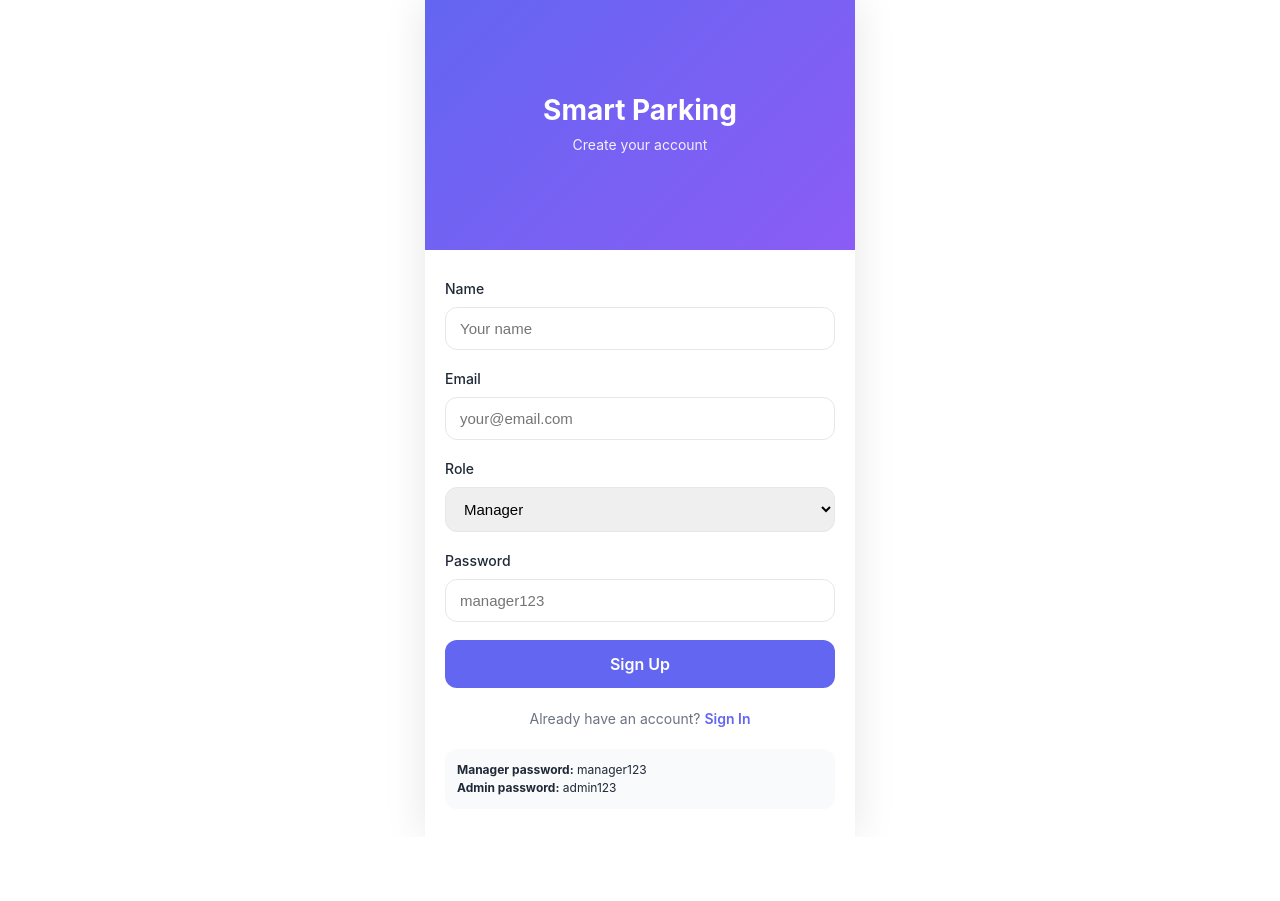
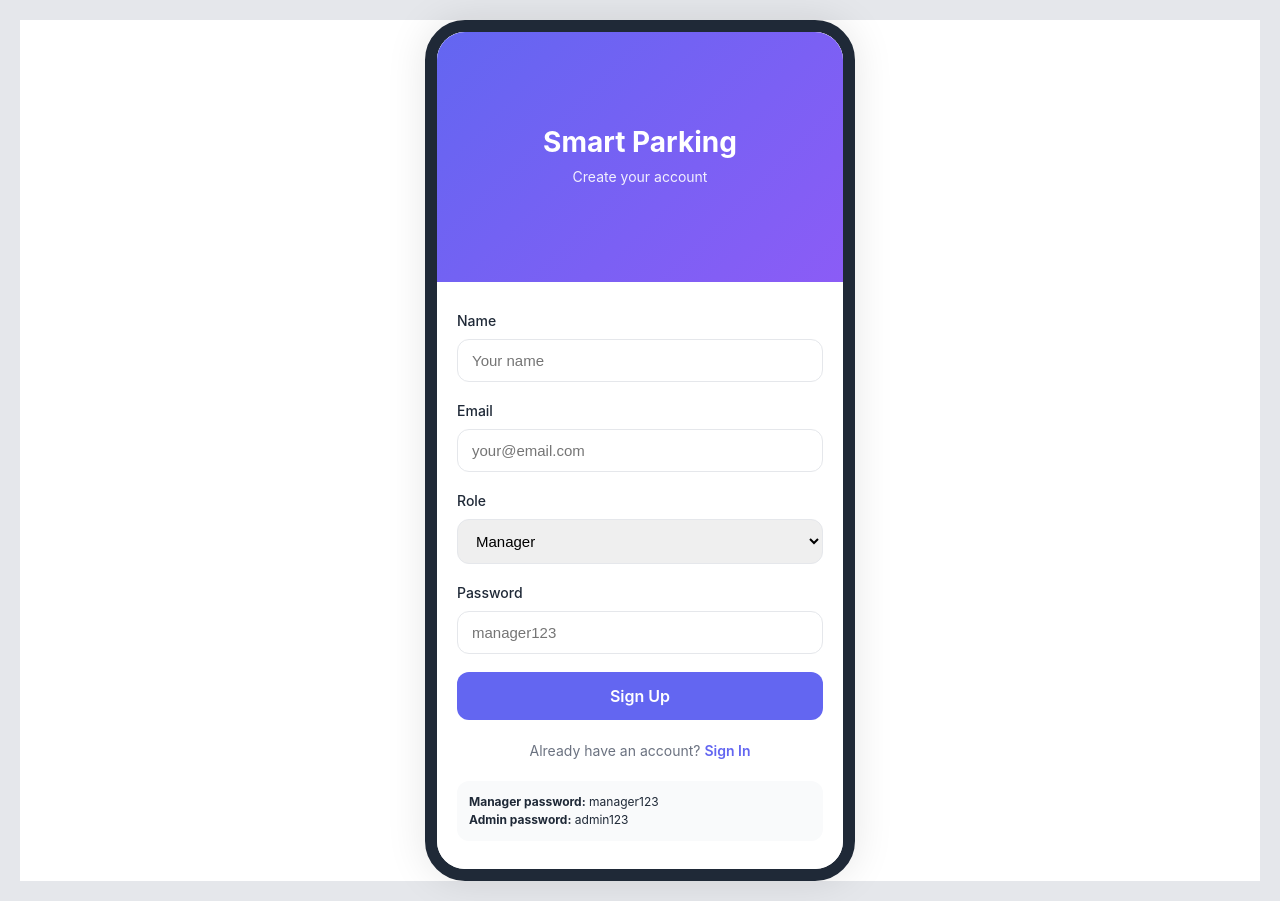
Before and after one commit to VIDHITTS/parking-app, a React app in the folder frontend/: page /signup in a window 1280 px wide. Before the commit the page ends 837 px from the top, so only its background shows below. Built offline with nearby package versions, Linux system fonts and the light colour scheme; no server answers; the HTML template or start-up script is replaced by a standard one.

Commit message:
Add phone frame border with rounded corners

```diff
--- a/frontend/src/styles/theme.css
+++ b/frontend/src/styles/theme.css
@@ -45,12 +45,20 @@ body {
 @media (min-width: 768px) {
   body {
     background: #e5e7eb;
+    display: flex;
+    justify-content: center;
+    align-items: center;
+    min-height: 100vh;
+    padding: 20px;
   }
 
   .app-wrapper {
     max-width: 430px;
     box-shadow: 0 0 40px rgba(0, 0, 0, 0.1);
-    border-radius: 0;
+    border: 12px solid #1f2937;
+    border-radius: 40px;
+    overflow: hidden;
+    min-height: 90vh;
   }
 }
 
@@ -59,7 +67,10 @@ body {
   background: var(--primary-gradient);
   padding: 20px 20px 28px;
   color: white;
-  border-radius: 0;
+  border: 12px solid #1f2937;
+    border-radius: 40px;
+    overflow: hidden;
+    min-height: 90vh;
 }
 
 .hero-header h1 {
@@ -400,7 +411,10 @@ body {
 /* Mobile-specific adjustments */
 @media (max-width: 767px) {
   .app-wrapper {
-    border-radius: 0;
+    border: 12px solid #1f2937;
+    border-radius: 40px;
+    overflow: hidden;
+    min-height: 90vh;
   }
 
   .content-area {
```
